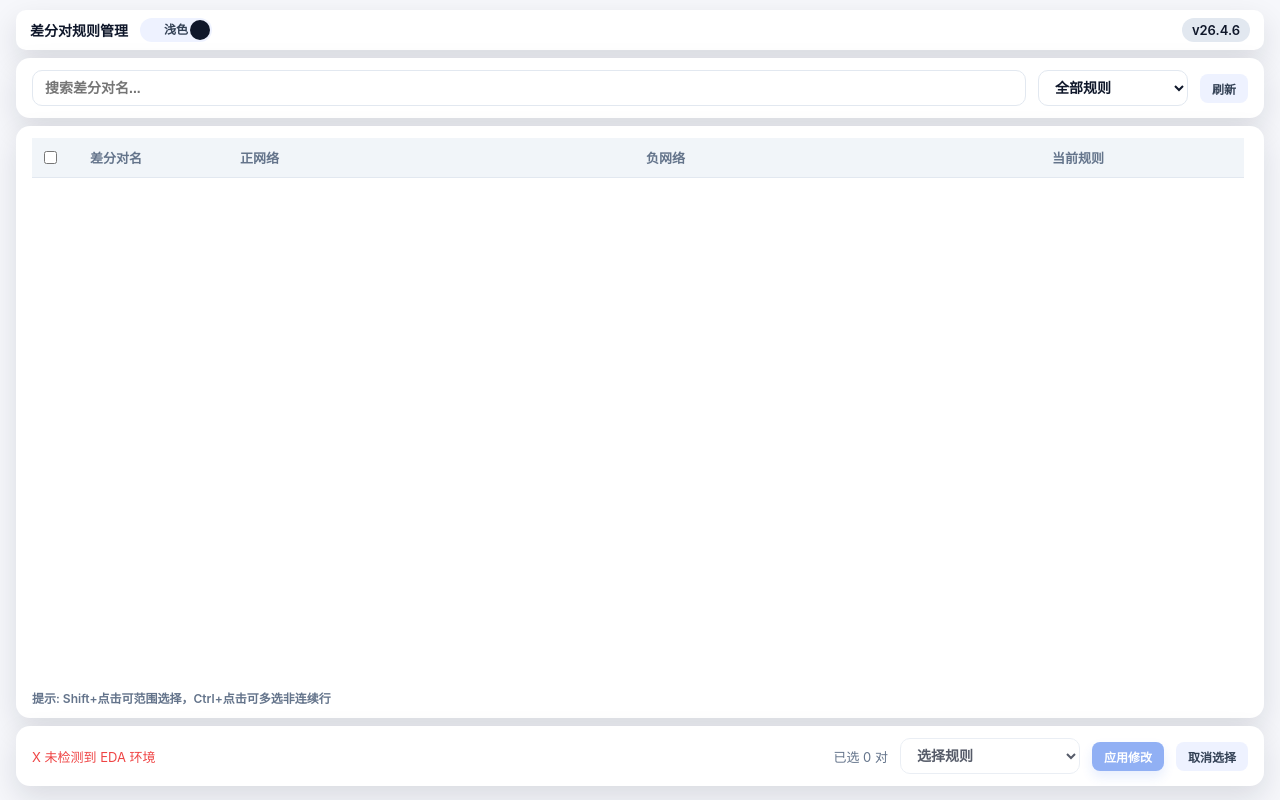
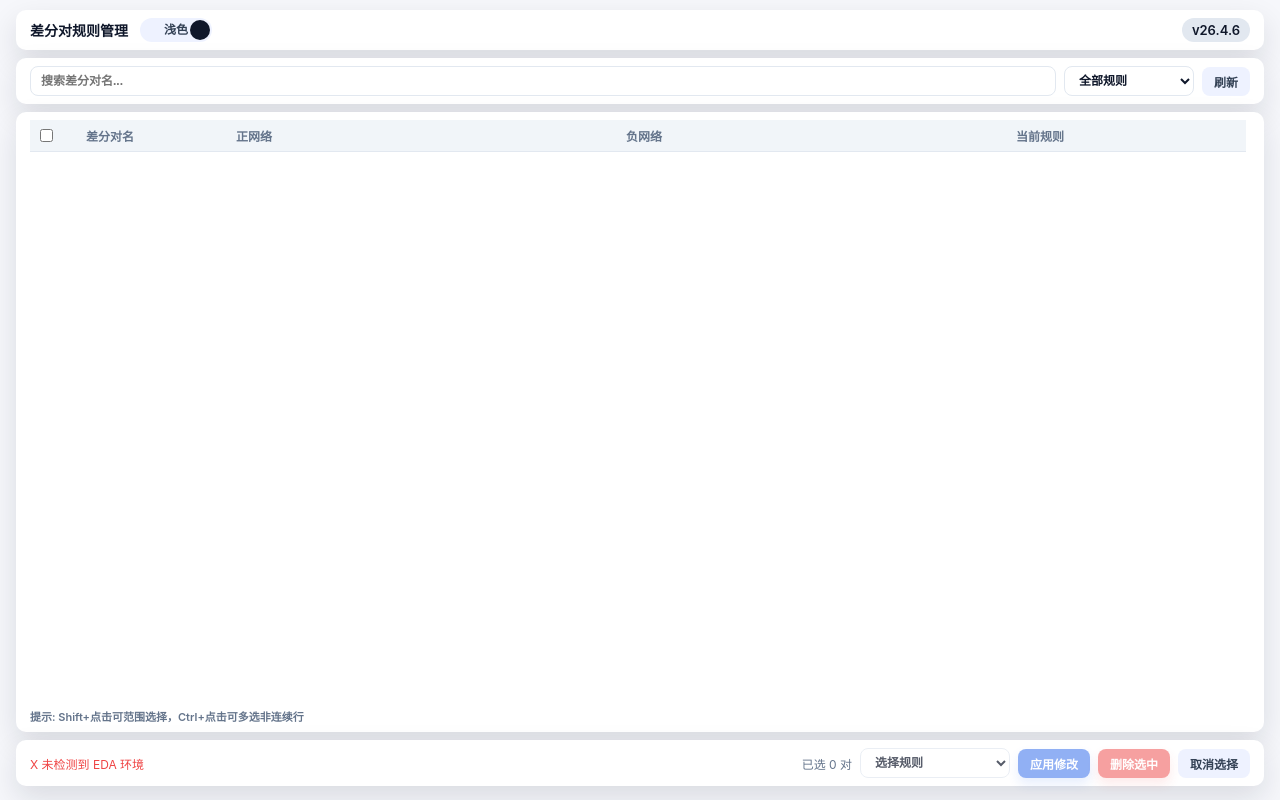
Before and after one commit to heluo1798/JLCEDA-diff-pair-assistant, a website: page iframe/rule-manager.html in a window 1280 px wide. Drawn offline with Linux system fonts and the light colour scheme.

Commit message:
fix: 紧凑化 rule-manager UI 并新增行内删除功能
- 减小全局 padding/gap/字号等，优化空间利用
- 新增行内删除按钮（hover 显示）和底部删除选中按钮
- 调整窗口尺寸为 1000x618

Co-Authored-By: Claude Opus 4.7 <noreply@anthropic.com>

```diff
--- a/iframe/rule-manager.html
+++ b/iframe/rule-manager.html
@@ -122,36 +122,39 @@
 			button.primary { background: var(--primary); color: var(--primary-contrast); box-shadow: 0 6px 12px rgba(37, 99, 235, 0.22); }
 			button.danger { background: var(--danger); color: #fff; box-shadow: 0 6px 12px rgba(239, 68, 68, 0.22); }
 			button:disabled { opacity: 0.5; cursor: not-allowed; transform: none; }
-			.section { background: var(--card); border-radius: 14px; padding: 12px 16px; box-shadow: var(--shadow); display: flex; flex-direction: column; gap: 10px; }
-			.filter-bar { display: flex; gap: 12px; align-items: center; }
-			.filter-input { flex: 1; height: 36px; border-radius: 10px; border: 1px solid var(--border); padding: 0 12px; font-size: 14px; font-weight: 600; background: var(--card); color: var(--text); }
+			.section { background: var(--card); border-radius: 10px; padding: 8px 14px; box-shadow: var(--shadow); display: flex; flex-direction: column; gap: 6px; }
+			.filter-bar { display: flex; gap: 8px; align-items: center; }
+			.filter-input { flex: 1; height: 30px; border-radius: 8px; border: 1px solid var(--border); padding: 0 10px; font-size: 12px; font-weight: 600; background: var(--card); color: var(--text); }
 			.filter-input:focus { outline: none; border-color: var(--primary); box-shadow: 0 0 0 2px rgba(37, 99, 235, 0.12); }
-			.filter-select { height: 36px; border-radius: 10px; border: 1px solid var(--border); padding: 0 12px; font-size: 14px; font-weight: 600; background: var(--card); color: var(--text); min-width: 150px; }
-			.results { display: flex; flex-direction: column; gap: 12px; flex: 1; min-height: 0; }
+			.filter-select { height: 30px; border-radius: 8px; border: 1px solid var(--border); padding: 0 10px; font-size: 12px; font-weight: 600; background: var(--card); color: var(--text); min-width: 130px; }
+			.results { display: flex; flex-direction: column; gap: 6px; flex: 1; min-height: 0; }
 			.result-list { flex: 1; min-height: 0; overflow: auto; padding-right: 4px; }
-			.table { width: 100%; border-collapse: collapse; font-size: 13px; }
-			.table thead th { text-align: left; padding: 10px 8px; background: var(--table-head); color: var(--muted); font-weight: 600; border-bottom: 1px solid var(--border); position: sticky; top: 0; z-index: 2; }
-			.table tbody td { padding: 8px; border-bottom: 1px solid var(--border); vertical-align: middle; }
+			.table { width: 100%; border-collapse: collapse; font-size: 12px; }
+			.table thead th { text-align: left; padding: 6px 6px; background: var(--table-head); color: var(--muted); font-weight: 600; border-bottom: 1px solid var(--border); position: sticky; top: 0; z-index: 2; }
+			.table tbody td { padding: 5px 6px; border-bottom: 1px solid var(--border); vertical-align: middle; }
 			.table tbody tr:hover { background: var(--table-hover); }
 			.table tbody tr.selected { background: var(--selected-bg); }
 			.cell-name { font-weight: 600; }
 			.cell-muted { color: var(--muted); }
-			.rule-select { height: 32px; border-radius: 8px; border: 1px solid var(--border); padding: 0 8px; font-size: 13px; font-weight: 600; background: var(--card); color: var(--text); width: 100%; min-width: 120px; }
-			.footer { display: flex; align-items: center; justify-content: space-between; background: var(--card); border-radius: 14px; padding: 12px 16px; box-shadow: var(--shadow); gap: 16px; }
-			.status { color: var(--muted); font-size: 13px; display: inline-flex; align-items: center; gap: 6px; }
+			.rule-select { height: 28px; border-radius: 6px; border: 1px solid var(--border); padding: 0 6px; font-size: 12px; font-weight: 600; background: var(--card); color: var(--text); width: 100%; min-width: 100px; }
+			.delete-btn { width: 22px; height: 22px; border-radius: 6px; padding: 0; display: inline-flex; align-items: center; justify-content: center; background: transparent; color: var(--muted); font-size: 14px; opacity: 0; transition: all 0.15s ease; }
+			.table tbody tr:hover .delete-btn { opacity: 1; }
+			.delete-btn:hover { background: var(--danger); color: #fff; }
+			.footer { display: flex; align-items: center; justify-content: space-between; background: var(--card); border-radius: 10px; padding: 8px 14px; box-shadow: var(--shadow); gap: 12px; }
+			.status { color: var(--muted); font-size: 12px; display: inline-flex; align-items: center; gap: 6px; }
 			.status-error { color: var(--danger); }
 			.status-warning { color: var(--warning); }
 			.status-info { color: var(--primary); }
 			.status-success { color: var(--success); }
-			.actions { display: flex; align-items: center; gap: 12px; }
-			.batch-select { height: 36px; border-radius: 10px; border: 1px solid var(--border); padding: 0 12px; font-size: 14px; font-weight: 600; background: var(--card); color: var(--text); min-width: 180px; }
+			.actions { display: flex; align-items: center; gap: 8px; }
+			.batch-select { height: 30px; border-radius: 8px; border: 1px solid var(--border); padding: 0 10px; font-size: 12px; font-weight: 600; background: var(--card); color: var(--text); min-width: 150px; }
 			.loading { position: fixed; inset: 0; display: none; align-items: center; justify-content: center; background: rgba(15, 23, 42, 0.2); backdrop-filter: blur(6px); z-index: 999; }
 			.loading.active { display: flex; }
-			.loading-card { background: var(--card); padding: 22px 26px; border-radius: 14px; box-shadow: var(--shadow); display: flex; flex-direction: column; align-items: center; gap: 12px; }
+			.loading-card { background: var(--card); padding: 18px 22px; border-radius: 10px; box-shadow: var(--shadow); display: flex; flex-direction: column; align-items: center; gap: 10px; }
 			#loadingText { text-align: center; white-space: pre-line; }
 			.spinner { width: 36px; height: 36px; border-radius: 999px; border: 4px solid var(--border); border-top-color: var(--primary); animation: spin 0.9s linear infinite; }
 			.icon-button { width: 26px; height: 26px; border-radius: 999px; padding: 0; display: inline-flex; align-items: center; justify-content: center; background: var(--tag); color: var(--text); font-size: 14px; }
-			.hint { font-size: 12px; color: var(--muted); font-weight: 600; }
+			.hint { font-size: 11px; color: var(--muted); font-weight: 600; }
 			@keyframes spin { to { transform: rotate(360deg); } }
 		</style>
 	</head>
@@ -190,6 +193,7 @@
 								<th>正网络</th>
 								<th>负网络</th>
 								<th style="width: 200px">当前规则</th>
+									<th style="width: 36px"></th>
 							</tr>
 						</thead>
 						<tbody id="tableBody"></tbody>
@@ -205,6 +209,7 @@
 						<option value="">选择规则</option>
 					</select>
 					<button class="primary" id="applyBtn" disabled>应用修改</button>
+					<button class="danger" id="deleteSelectedBtn" disabled>删除选中</button>
 					<button id="clearSelectionBtn">取消选择</button>
 				</div>
 			</footer>
--- a/src/index.ts
+++ b/src/index.ts
@@ -31,7 +31,7 @@ export function openDiffPairAssistant(): void {
 }
 
 export function openDiffPairRuleManager(): void {
-	eda.sys_IFrame.openIFrame('/iframe/rule-manager.html', 800, 600, 'diff-pair-rule-manager', {
+	eda.sys_IFrame.openIFrame('/iframe/rule-manager.html', 1000, 618, 'diff-pair-rule-manager', {
 		maximizeButton: true,
 		minimizeButton: true,
 		grayscaleMask: true,
```
